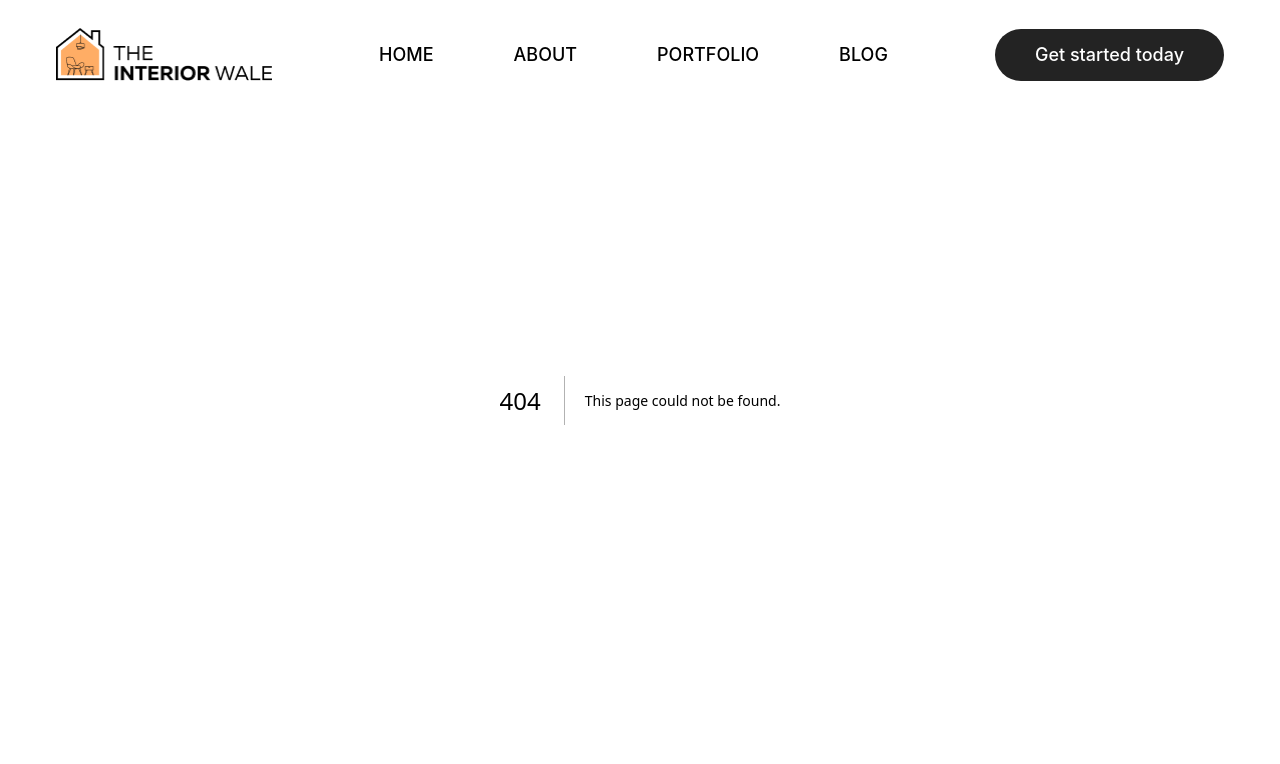
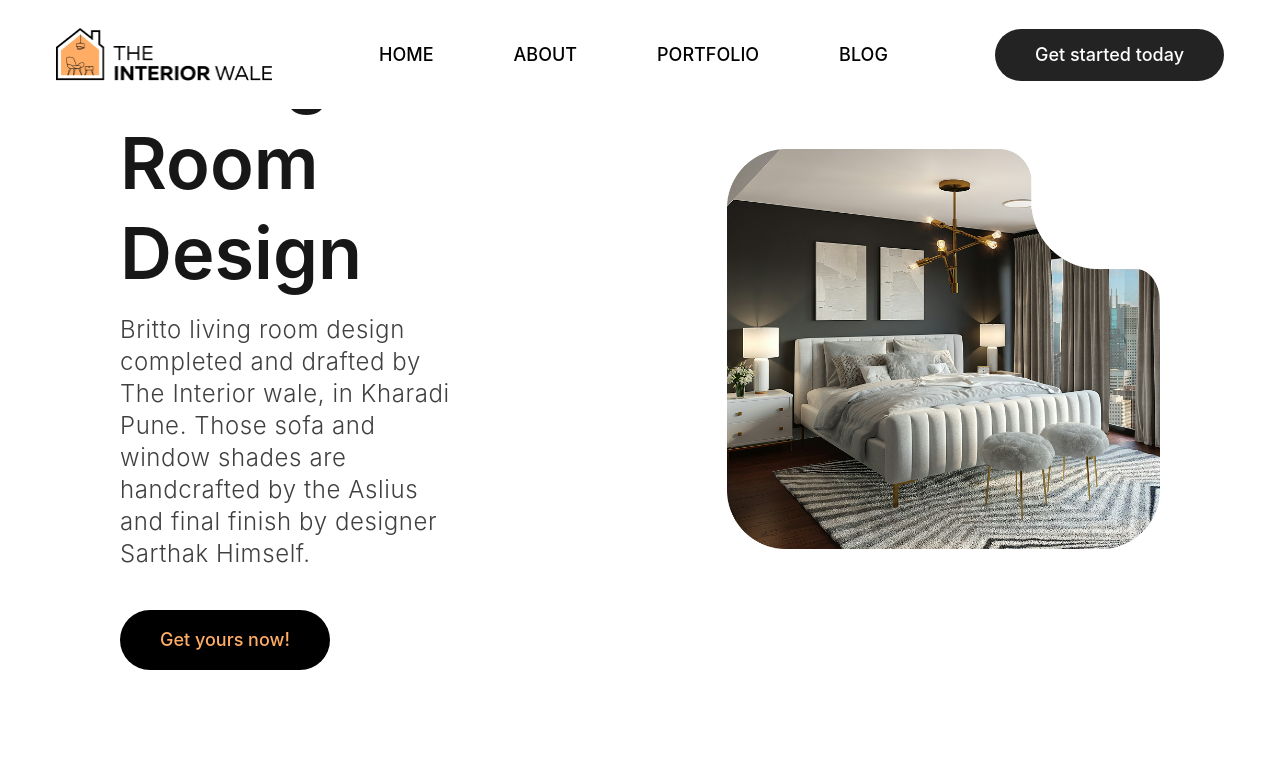
Before and after one commit to Anekantjainsagar/InteriorWale, a Next.js app in the folder client/: page /portfolio in a window 1280 px wide. Before the commit this address had no page. Shown: the top 764 px of the page. Built offline with nearby package versions, Linux system fonts and the light colour scheme; a web font is replaced by a local one.

Commit message:
Portfolio page work started

```diff
--- a/client/app/components/common/Footer.jsx
+++ b/client/app/components/common/Footer.jsx
@@ -40,13 +40,13 @@ const FooterSection = ({ title, links }) => {
 const FooterCopyright = () => {
   return (
     <div className="w-full bg-newOrange px-4 sm:px-6 lg:px-8 py-0.5">
-      <Button
+      <div
         variant="ghost"
         className="w-full text-xs sm:text-sm lg:text-base font-medium font-muller text-global-1 bg-transparent hover:bg-transparent py-2"
       >
         Copyright © 2025, theinteriorwale.com, All Rights Reserved, Designed &
         Developed by Anekant & Sarthak
-      </Button>
+      </div>
     </div>
   );
 };
--- /dev/null
+++ b/client/app/components/sections/portfolio/PortfolioSection.jsx
@@ -0,0 +1,58 @@
+"use client";
+
+import Image from "next/image";
+
+const portfolioItems = [
+  {
+    id: 1,
+    title: "Living Room Design",
+    description:
+      "Britto living room design completed and drafted by The Interior wale, in Kharadi Pune. Those sofa and window shades are handcrafted by the Aslius and final finish by designer Sarthak Himself.",
+    imageSrc: "/images/portfolio/Subtract.png",
+  },
+  {
+    id: 2,
+    title: "Living Room Design",
+    description:
+      "Britto living room design completed and drafted by The Interior wale, in Kharadi Pune. Those sofa and window shades are handcrafted by the Aslius and final finish by designer Sarthak Himself.",
+    imageSrc: "/images/portfolio/Subtract (1).png",
+  },
+];
+
+const PortfolioSection = () => {
+  return (
+    <section className="bg-white px-[5vw] grid gap-12 gap-y-[10vh]">
+      {portfolioItems.map((item) => (
+        <div
+          key={item.id}
+          className="flex gap-8 items-center justify-between rounded-xl"
+        >
+          <div className="w-4/12">
+            <h2 className="text-7xl font-semibold text-neutral-900 leading-tight">
+              {item.title}
+            </h2>
+            <p className="text-neutral-700 text-2xl tracking-wide font-light mt-4 mb-[5vh]">
+              {item.description}
+            </p>
+            <button className="px-10 py-4 bg-black text-lg text-newOrange font-medium rounded-full hover:bg-neutral-800 transition-all">
+              Get yours now!
+            </button>
+          </div>
+
+          <div className="w-5/12 overflow-hidden">
+            <Image
+              src={item.imageSrc}
+              alt={item.title}
+              width={800}
+              height={600}
+              className="w-full h-full object-cover"
+              priority
+            />
+          </div>
+        </div>
+      ))}
+    </section>
+  );
+};
+
+export default PortfolioSection;
--- /dev/null
+++ b/client/app/portfolio/page.jsx
@@ -0,0 +1,12 @@
+import React from "react";
+import PortfolioSection from "../components/sections/portfolio/PortfolioSection";
+
+const PortfolioPage = () => {
+  return (
+    <div className="px-2 sm:px-3 lg:px-14 py-7 sm:py-8 lg:py-7">
+      <PortfolioSection />
+    </div>
+  );
+};
+
+export default PortfolioPage;
```
Also changed, not shown: client/public/images/portfolio/Subtract (1).png (added), client/public/images/portfolio/Subtract.png (added).
